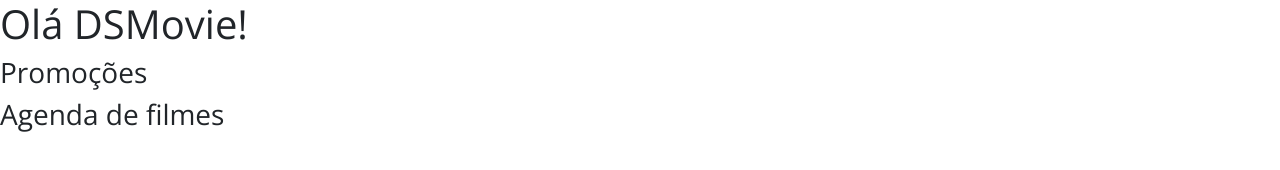
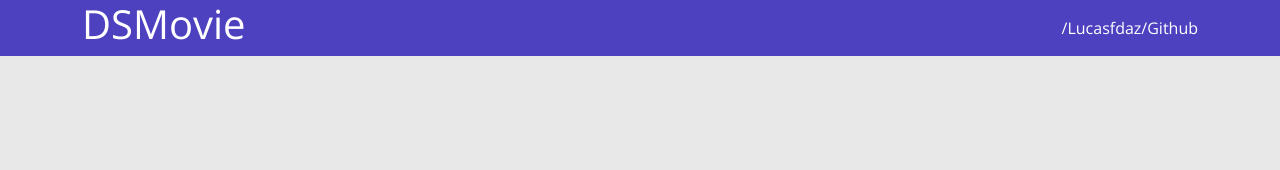
Before and after one commit to Lucasfdaz/dsmovie, a plain HTML site: page index.html in a window 1280 px wide. Drawn offline with nearby package versions, Linux system fonts and the light colour scheme.

Commit message:
Barra superior Parte 1

```diff
--- a/css/styles.css
+++ b/css/styles.css
@@ -2,5 +2,26 @@
 @import url('https://fonts.googleapis.com/css2?family=Open+Sans:ital,wght@0,300;0,400;1,600&display=swap');
 
 * {
+    box-sizing: border-box;
     font-family: 'Open Sans', sans-serif;
 }
+
+html,body{
+    background-color: #e8e8e8 ;
+}
+
+header{
+    background-color: #4D41C0;
+    color: white;
+}
+
+a, a:hover{
+    text-decoration: none;
+    color:unset;
+
+}
+nav{
+    display: flex;
+    align-items: center;
+    justify-content: space-between;
+}
--- a/index.html
+++ b/index.html
@@ -11,8 +11,13 @@
     <link rel="stylesheet" href="css/styles.css">
 </head>
 <body>
-    <h1>Olá DSMovie! </h1>
-    <h3>Promoções </h3>
-    <h3>Agenda de filmes</h3>
+    <header>
+        <nav class="container">
+            <h1>DSMovie</h1>
+            <a href="https://github.com/Lucasfdaz">/Lucasfdaz/Github</a>
+
+        </nav>
+
+    </header>
 </body>
 </html>
```
